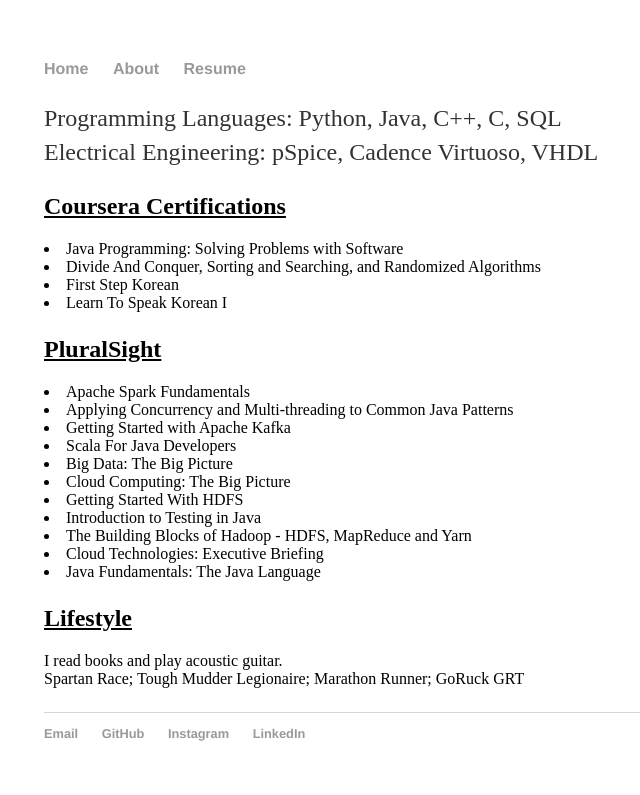
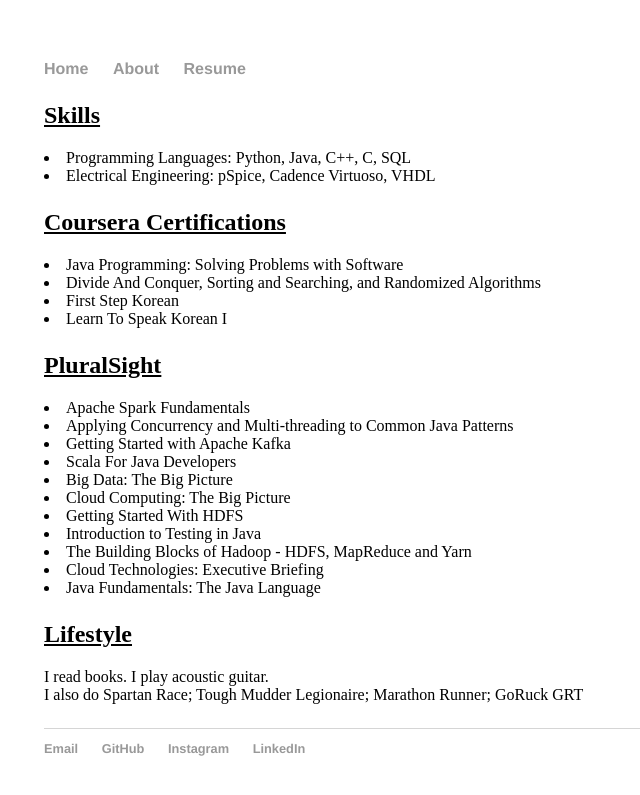
Before and after one commit to hkng248/hkng248.github.io, a Jekyll site: the page built from about/index.html, in a window 1280 px wide. Shown: the top 795 px of the page, without its empty margins (148-788 px from the left). Built offline with Jekyll 4.4.1, drawn with Linux system fonts in a browser that asks for light colours; Markdown is read by kramdown in place of the engine named in the settings.

```diff
--- a/about/index.html
+++ b/about/index.html
@@ -3,8 +3,9 @@
 title: Haitai's About
 ---
 <div class="blurb">
-	<p>Programming Languages: Python, Java, C++, C, SQL<br>
-           Electrical Engineering: pSpice, Cadence Virtuoso, VHDL
+	<p><h2><u>Skills</u></h2>
+	   <li>Programming Languages: Python, Java, C++, C, SQL</li>
+           <li>Electrical Engineering: pSpice, Cadence Virtuoso, VHDL</li>
 	</p>
 
 	<p><h2><u>Coursera Certifications</u></h2>
@@ -31,8 +32,8 @@
 	<p></p>
 
 	<p><h2><u>Lifestyle</u></h2>
-		I read books and play acoustic guitar. <br>
-		Spartan Race; Tough Mudder Legionaire; Marathon Runner; GoRuck GRT <br>
+		I read books. I play acoustic guitar. <br>
+		I also do Spartan Race; Tough Mudder Legionaire; Marathon Runner; GoRuck GRT <br>
 
 	</p>
 
```
